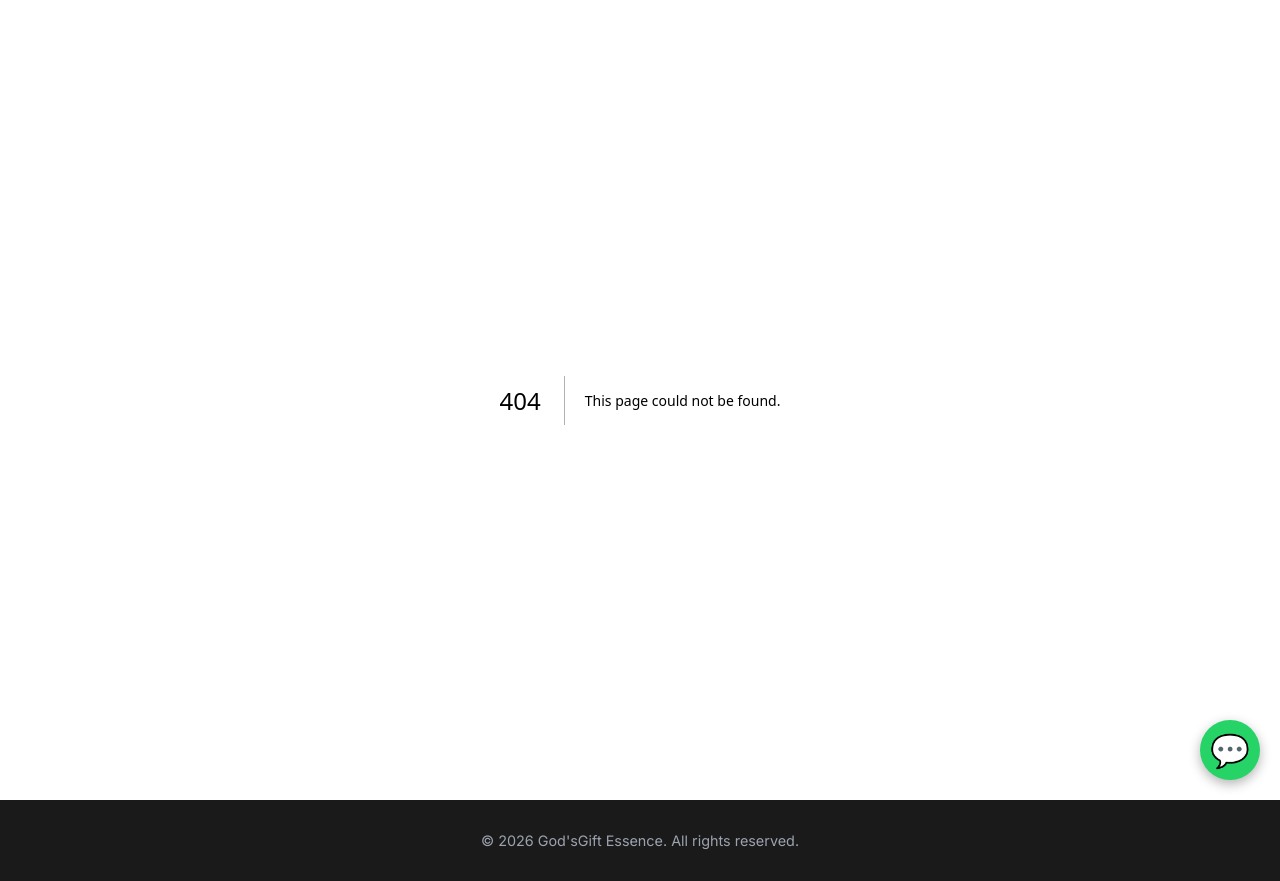
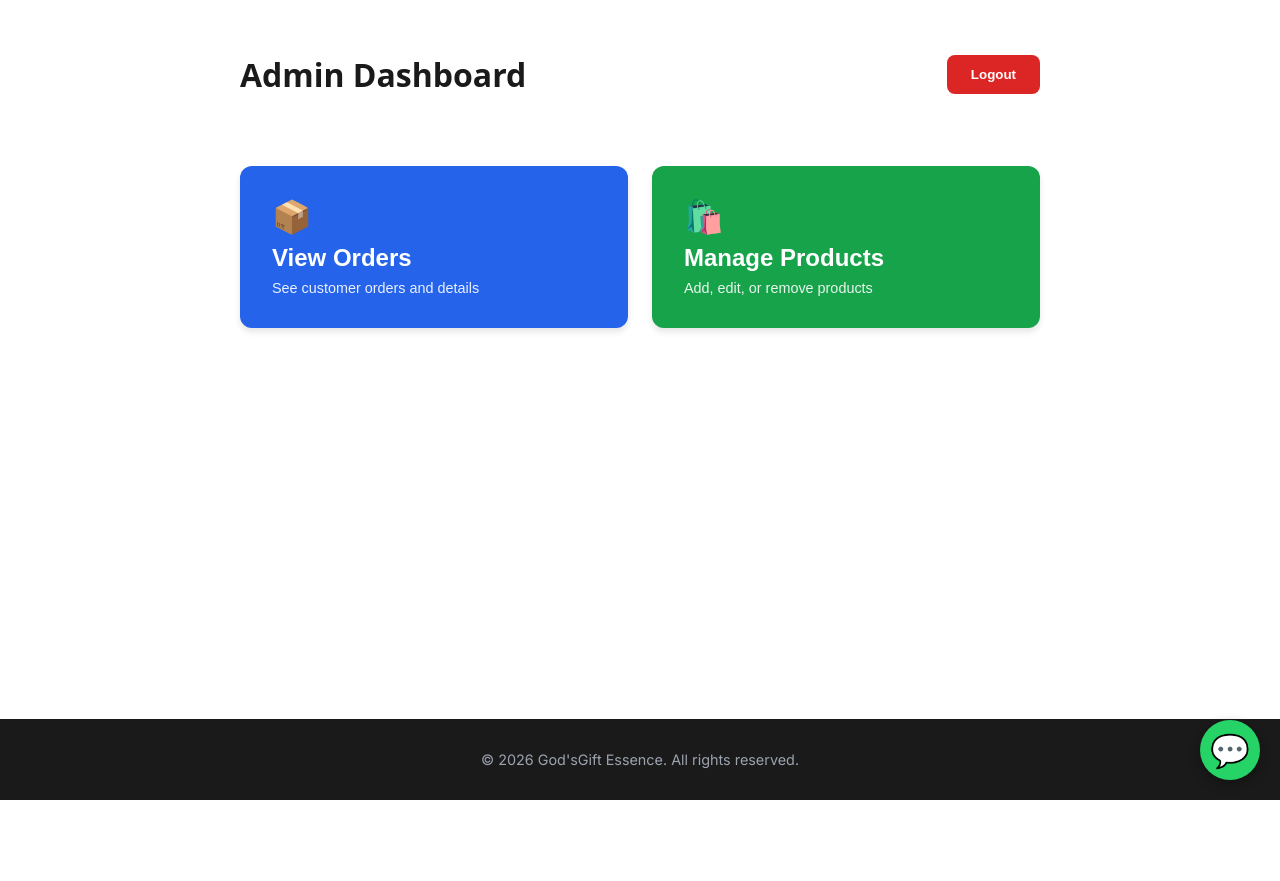
Before and after one commit to okivictor01-bit/J-D, a Next.js app: page /admin in a window 1280 px wide. Before the commit this address had no page. After the commit the page ends 800 px from the top, so only its background shows below. Built offline with nearby package versions, Linux system fonts and the light colour scheme.

Commit message:
Create page.tsx

```diff
--- /dev/null
+++ b/app/admin/page.tsx
@@ -0,0 +1,28 @@
+'use client';
+
+import { useRouter } from 'next/navigation';
+
+export default function AdminDashboard() {
+  const router = useRouter();
+
+  return (
+    <main style={{ fontFamily: 'system-ui, sans-serif', padding: '2rem 1rem', maxWidth: '800px', margin: '0 auto' }}>
+      <div style={{ display: 'flex', justifyContent: 'space-between', alignItems: 'center', marginBottom: '3rem' }}>
+        <h1 style={{ fontSize: '2rem', color: '#1a1a1a' }}>Admin Dashboard</h1>
+        <button onClick={() => { localStorage.removeItem('isAdmin'); router.push('/'); }} style={{ padding: '0.75rem 1.5rem', backgroundColor: '#dc2626', color: 'white', border: 'none', borderRadius: '8px', cursor: 'pointer', fontWeight: 'bold' }}>Logout</button>
+      </div>
+      <div style={{ display: 'grid', gridTemplateColumns: 'repeat(auto-fit, minmax(250px, 1fr))', gap: '1.5rem' }}>
+        <button onClick={() => router.push('/admin/orders')} style={{ padding: '2rem', backgroundColor: '#2563eb', color: 'white', border: 'none', borderRadius: '12px', cursor: 'pointer', textAlign: 'left', boxShadow: '0 4px 6px rgba(0,0,0,0.1)' }}>
+          <div style={{ fontSize: '2rem', marginBottom: '0.5rem' }}>📦</div>
+          <h2 style={{ margin: '0 0 0.5rem 0', fontSize: '1.5rem' }}>View Orders</h2>
+          <p style={{ margin: 0, fontSize: '0.9rem', opacity: 0.9 }}>See customer orders and details</p>
+        </button>
+        <button onClick={() => router.push('/admin/products')} style={{ padding: '2rem', backgroundColor: '#16a34a', color: 'white', border: 'none', borderRadius: '12px', cursor: 'pointer', textAlign: 'left', boxShadow: '0 4px 6px rgba(0,0,0,0.1)' }}>
+          <div style={{ fontSize: '2rem', marginBottom: '0.5rem' }}>🛍️</div>
+          <h2 style={{ margin: '0 0 0.5rem 0', fontSize: '1.5rem' }}>Manage Products</h2>
+          <p style={{ margin: 0, fontSize: '0.9rem', opacity: 0.9 }}>Add, edit, or remove products</p>
+        </button>
+      </div>
+    </main>
+  );
+}
```
